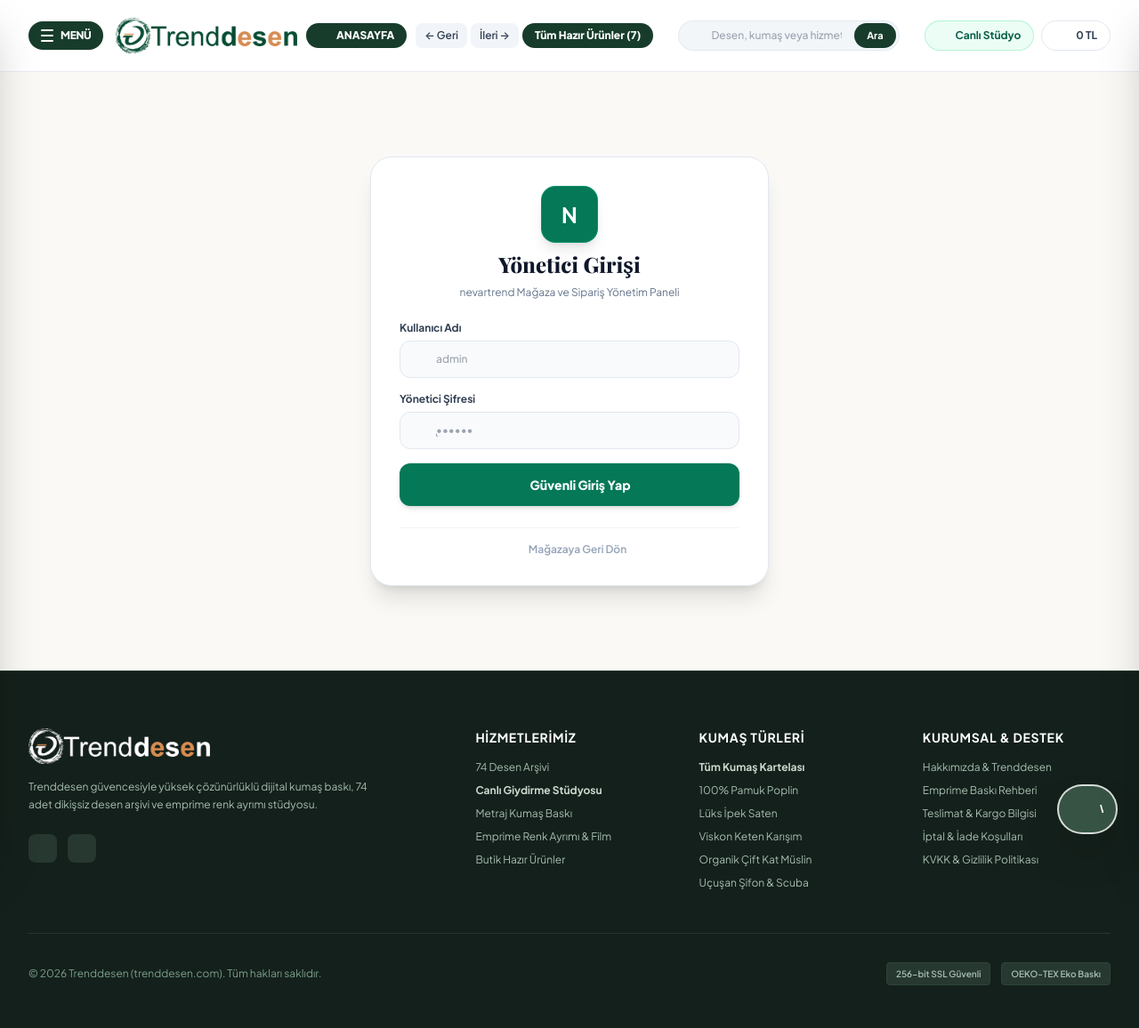
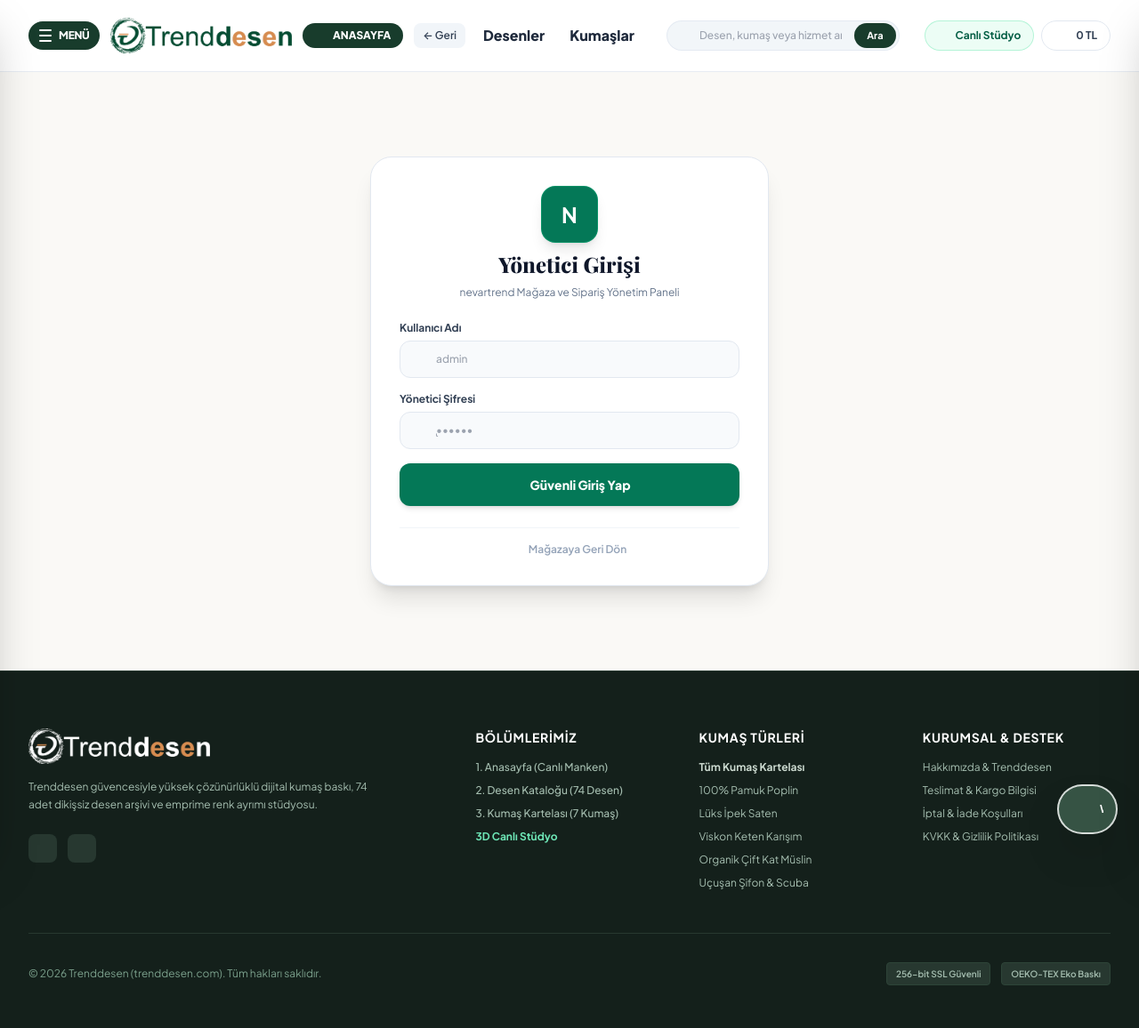
Before and after one commit to desenciahmet-cloud/trenddesen.com, a FastAPI app: page /admin/login in a window 1280 px wide. Shown: the whole page at 89% size. Run offline with FastAPI, Linux system fonts and the light colour scheme; some libraries are stand-ins or nearby versions; some web fonts are replaced.

Commit message:
Navbar sadeleştirildi: Sadece Anasayfa, Desenler, Kumaşlar bölümleri bırakıldı

```diff
--- a/templates/base.html
+++ b/templates/base.html
@@ -158,9 +158,9 @@
       <!-- Single Row Header: Menu, Logo, Anasayfa, History Nav, Search & Fast Actions -->
       <div class="flex items-center justify-between h-16 sm:h-20 gap-3">
 
-        <!-- Left Controls: Menu, Logo, Anasayfa, Geri/İleri -->
-        <div class="flex items-center gap-2.5 flex-shrink-0">
-          <button type="button" onclick="toggleSidebarMenu()" class="inline-flex items-center gap-2 px-3.5 py-2 bg-[#183c2c] hover:bg-[#0f281d] text-white rounded-full text-xs font-extrabold transition shadow-2xs" aria-label="Menüyü Aç" title="Kategoriler ve Menü">
+        <!-- Left Controls: Menu, Logo, Anasayfa, Geri, Desenler, Kumaşlar -->
+        <div class="flex items-center gap-2 sm:gap-3 flex-shrink-0">
+          <button type="button" onclick="toggleSidebarMenu()" class="inline-flex items-center gap-2 px-3 py-2 bg-[#183c2c] hover:bg-[#0f281d] text-white rounded-full text-xs font-extrabold transition shadow-2xs" aria-label="Menüyü Aç" title="Kategoriler ve Menü">
             <div class="flex flex-col gap-1 w-3.5 justify-center items-center">
               <span class="w-3.5 h-0.5 bg-white rounded-full block"></span>
               <span class="w-3.5 h-0.5 bg-white rounded-full block"></span>
@@ -169,26 +169,26 @@
             <span class="hidden sm:inline tracking-tight">MENÜ</span>
           </button>
 
-          <a href="/" class="flex items-center gap-2 flex-shrink-0 ml-1">
+          <a href="/" class="flex items-center gap-2 flex-shrink-0">
             <img src="/static/img/logo.png" alt="trenddesen.com - Kumaş & Desen Kataloğu" class="h-8 sm:h-10 w-auto object-contain">
           </a>
 
-          <a href="/" class="hidden md:inline-flex items-center gap-1.5 px-3.5 py-1.5 rounded-full bg-[#183c2c] text-white text-xs font-extrabold shadow-2xs">
+          <a href="/" class="inline-flex items-center gap-1.5 px-3.5 py-1.5 rounded-full bg-[#183c2c] hover:bg-[#0f281d] text-white text-xs font-extrabold shadow-2xs transition">
             <i data-lucide="home" class="w-3.5 h-3.5"></i>
             <span>ANASAYFA</span>
           </a>
 
-          <div class="hidden lg:flex items-center gap-1">
-            <button type="button" onclick="window.history.back()" class="px-2.5 py-1.5 rounded-lg bg-slate-100 hover:bg-slate-200 text-slate-700 font-semibold text-xs transition" title="Önceki Sayfa">
-              ← Geri
-            </button>
-            <button type="button" onclick="window.history.forward()" class="px-2.5 py-1.5 rounded-lg bg-slate-100 hover:bg-slate-200 text-slate-700 font-semibold text-xs transition" title="Sonraki Sayfa">
-              İleri →
-            </button>
-            <a href="/trend-urunler" class="inline-flex items-center gap-1.5 px-3.5 py-1.5 rounded-full bg-[#183c2c] hover:bg-[#0f281d] text-white text-xs font-extrabold shadow-2xs transition">
-              <span>Tüm Hazır Ürünler (7)</span>
-            </a>
-          </div>
+          <button type="button" onclick="window.history.back()" class="hidden md:inline-flex px-2.5 py-1.5 rounded-lg bg-slate-100 hover:bg-slate-200 text-slate-700 font-semibold text-xs transition" title="Önceki Sayfa">
+            ← Geri
+          </button>
+
+          <a href="/fabrics?category=all" class="text-sm sm:text-base font-extrabold text-slate-800 hover:text-[#183c2c] px-2 py-1 transition flex items-center gap-1">
+            <span>Desenler</span>
+          </a>
+
+          <a href="/kumaslar" class="text-sm sm:text-base font-extrabold text-slate-800 hover:text-[#183c2c] px-2 py-1 transition flex items-center gap-1">
+            <span>Kumaşlar</span>
+          </a>
         </div>
 
         <!-- Center Search Bar -->
@@ -427,31 +427,7 @@
               <i data-lucide="layers" class="w-4 h-4 text-emerald-300"></i>
               <span>KUMAŞ KARTELASI</span>
             </div>
-            <span class="px-2 py-0.5 bg-slate-950 text-emerald-300 font-mono font-extrabold text-[10px] rounded-md">7 Tür</span>
-          </a>
-
-          <a href="/dijital-baski" onclick="toggleSidebarMenu()" class="w-full h-11 px-3.5 bg-slate-900 hover:bg-slate-800 text-white rounded-xl text-xs font-extrabold shadow-2xs flex items-center justify-between transition">
-            <div class="flex items-center gap-2">
-              <i data-lucide="printer" class="w-4 h-4 text-emerald-300"></i>
-              <span>DİJİTAL BASKI</span>
-            </div>
-            <i data-lucide="chevron-right" class="w-4 h-4 text-emerald-300"></i>
-          </a>
-
-          <a href="/emprime" onclick="toggleSidebarMenu()" class="w-full h-11 px-3.5 bg-slate-900 hover:bg-slate-800 text-white rounded-xl text-xs font-extrabold shadow-2xs flex items-center justify-between transition">
-            <div class="flex items-center gap-2">
-              <i data-lucide="split" class="w-4 h-4 text-emerald-300"></i>
-              <span>EMPRİME FİLM</span>
-            </div>
-            <span class="px-2 py-0.5 bg-slate-950 text-emerald-300 font-mono font-extrabold text-[10px] rounded-md">4.0 Dmax</span>
-          </a>
-
-          <a href="/trend-urunler" onclick="toggleSidebarMenu()" class="w-full h-11 px-3.5 bg-amber-700 hover:bg-amber-800 text-white rounded-xl text-xs font-extrabold shadow-2xs flex items-center justify-between transition">
-            <div class="flex items-center gap-2">
-              <i data-lucide="shopping-bag" class="w-4 h-4 text-amber-300"></i>
-              <span>BUTİK TREND ÜRÜNLER</span>
-            </div>
-            <span class="px-2 py-0.5 bg-amber-950 text-amber-300 font-mono font-extrabold text-[10px] rounded-md">Hazır</span>
+            <span class="px-2 py-0.5 bg-slate-950 text-emerald-300 font-mono font-extrabold text-[10px] rounded-md">7 Tür Kumaş</span>
           </a>
         </div>
       </div>
@@ -523,13 +499,12 @@
         </div>
 
         <div>
-          <h4 class="text-white font-bold text-sm mb-4 uppercase tracking-wider">Hizmetlerimiz</h4>
+          <h4 class="text-white font-bold text-sm mb-4 uppercase tracking-wider">Bölümlerimiz</h4>
           <ul class="space-y-2.5 text-xs text-sage-300">
-            <li><a href="/fabrics?category=all" class="hover:text-white transition">74 Desen Arşivi</a></li>
-            <li><a href="/studyo" class="hover:text-white transition font-bold text-sage-200">Canlı Giydirme Stüdyosu</a></li>
-            <li><a href="/dijital-baski" class="hover:text-white transition">Metraj Kumaş Baskı</a></li>
-            <li><a href="/emprime" class="hover:text-white transition">Emprime Renk Ayrımı & Film</a></li>
-            <li><a href="/trend-urunler" class="hover:text-white transition">Butik Hazır Ürünler</a></li>
+            <li><a href="/" class="hover:text-white transition font-medium">1. Anasayfa (Canlı Manken)</a></li>
+            <li><a href="/fabrics?category=all" class="hover:text-white transition font-medium">2. Desen Kataloğu (74 Desen)</a></li>
+            <li><a href="/kumaslar" class="hover:text-white transition font-medium">3. Kumaş Kartelası (7 Kumaş)</a></li>
+            <li><a href="/studyo" class="hover:text-white transition font-bold text-emerald-300">3D Canlı Stüdyo</a></li>
           </ul>
         </div>
 
@@ -549,7 +524,6 @@
           <h4 class="text-white font-bold text-sm mb-4 uppercase tracking-wider">Kurumsal & Destek</h4>
           <ul class="space-y-2.5 text-xs text-sage-300">
             <li><a href="/hakkimizda" class="hover:text-white transition">Hakkımızda & Trenddesen</a></li>
-            <li><a href="/emprime" class="hover:text-white transition">Emprime Baskı Rehberi</a></li>
             <li><a href="/teslimat-kargo" class="hover:text-white transition">Teslimat & Kargo Bilgisi</a></li>
             <li><a href="/iptal-iade" class="hover:text-white transition">İptal & İade Koşulları</a></li>
             <li><a href="/kvkk-gizlilik" class="hover:text-white transition">KVKK & Gizlilik Politikası</a></li>
```
Also changed, not shown: templates/index.html (+0 -8 lines).
